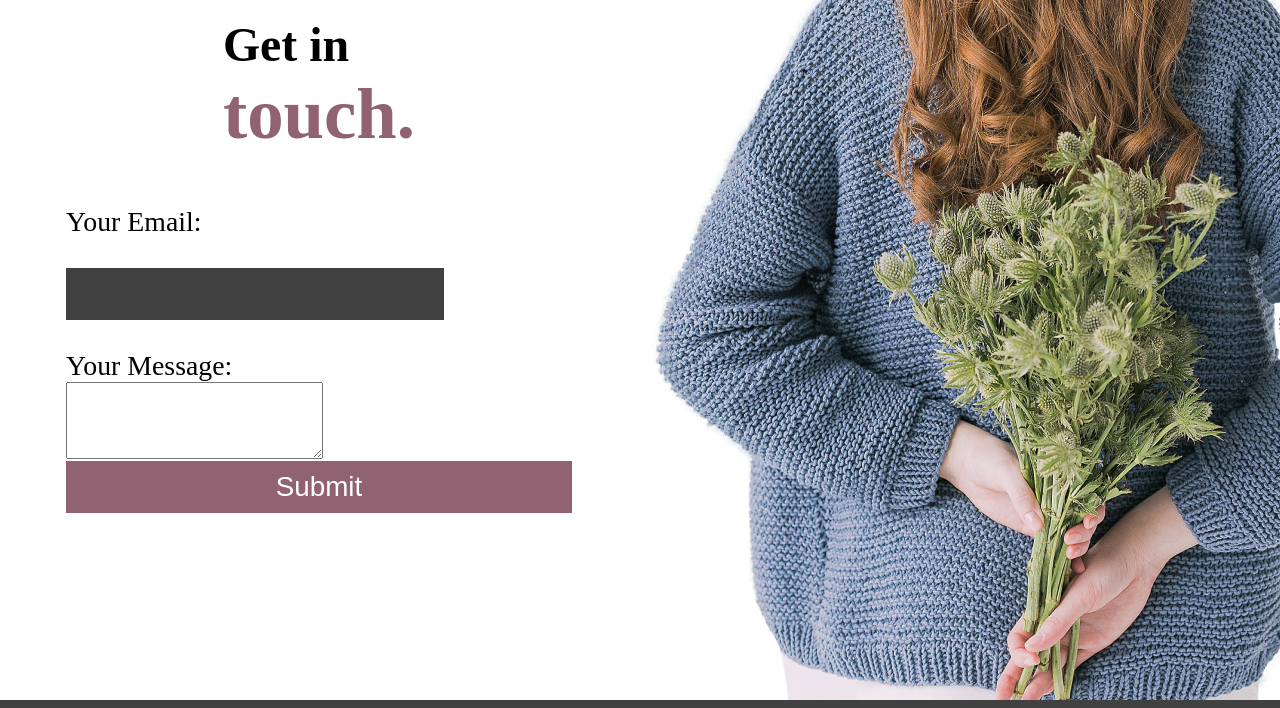
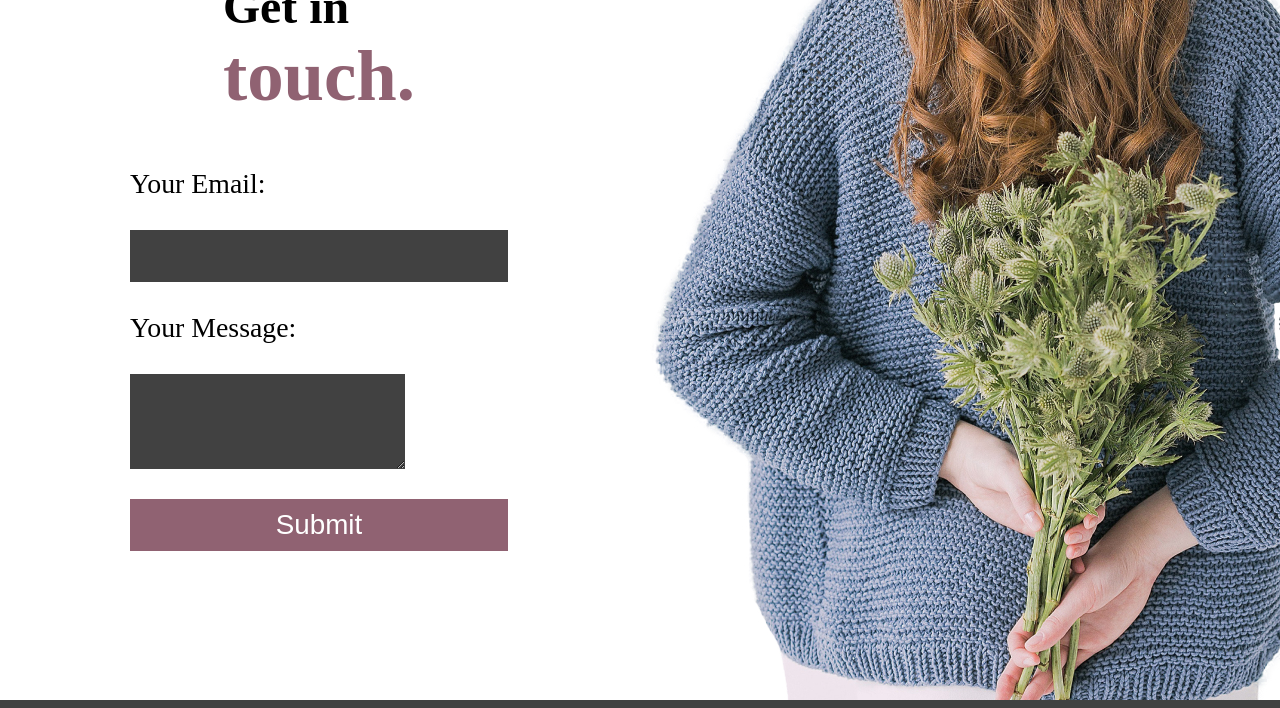
Before and after one commit to Rocket1969/Elena-Joy, a plain HTML site: page index.html in a window 1280 px wide. Shown: the part 2903-3611 px from the top of the page. Drawn offline with Linux system fonts and the light colour scheme; a web font is replaced by a local one.

Commit message:
Added styles for textarea

```diff
--- a/style.css
+++ b/style.css
@@ -262,7 +262,7 @@ nav {
 .form-wrapper label {
   display: block;
 }
-.form-wrapper input {
+.form-wrapper input, textarea {
   display: block;
   margin: 3rem 0rem;
   background: var(--background-color);
@@ -270,6 +270,7 @@ nav {
   border: none;
   padding: 1rem;
 }
+
 .form-wrapper button {
   padding: 1rem 8rem;
   background: var(--special-color);
```
